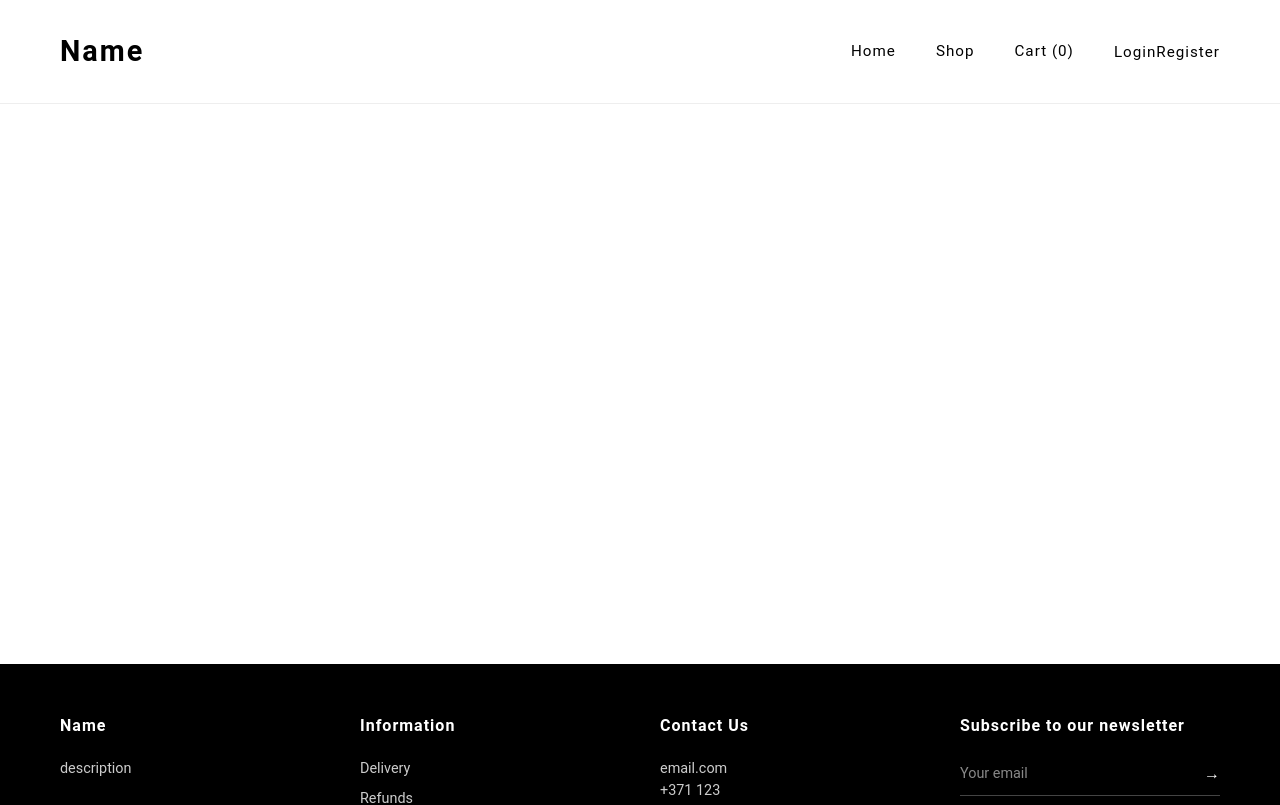
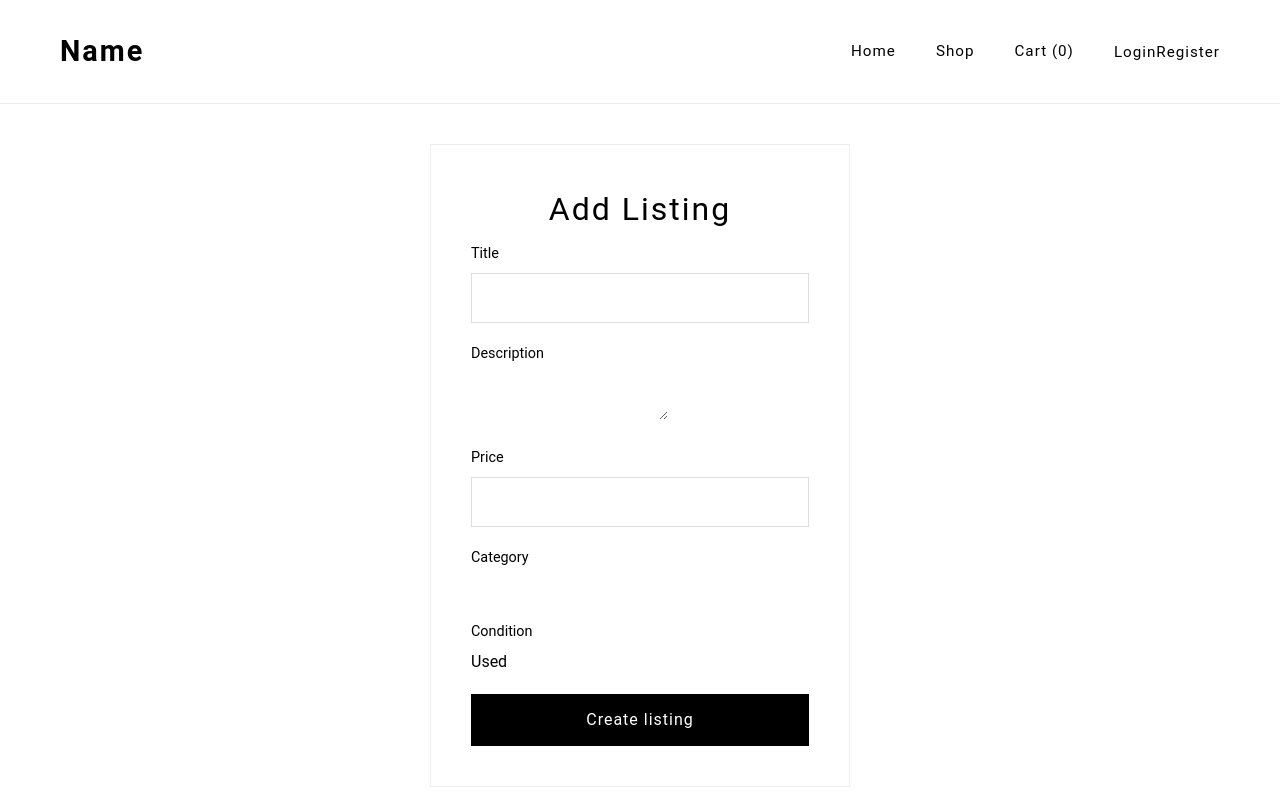
Before and after one commit to 23DP1DZaic/ApgerbjuVeikalsExam, a Vue app in the folder Frontend/ApgerbjuVeikalsExam/: page /create-listing in a window 1280 px wide. Shown: the top 805 px of the page. Built offline with nearby package versions, Linux system fonts and the light colour scheme.

Commit message:
Create listing

```diff
--- a/Frontend/ApgerbjuVeikalsExam/src/App.vue
+++ b/Frontend/ApgerbjuVeikalsExam/src/App.vue
@@ -8,6 +8,7 @@
           <router-link to="/">Name</router-link>
         </div>
         <nav class="main-nav">
+          <router-link v-if="user" to="/create-listing">Add listing</router-link>
           <router-link to="/">Home</router-link>
           <router-link to="/shop">Shop</router-link>
           <router-link to="/cart">Cart ({{ cartCount }})</router-link>
--- a/Frontend/ApgerbjuVeikalsExam/src/router/index.ts
+++ b/Frontend/ApgerbjuVeikalsExam/src/router/index.ts
@@ -3,6 +3,7 @@ import HomeView from '../views/HomeView.vue'
 import ShopView from '../views/ShopView.vue'
 import RegisterView from '../views/RegisterView.vue'
 import LoginView from '../views/LoginView.vue'
+import CreateListingView from '../views/CreateListingView.vue'
 
 const routes: RouteRecordRaw[] = [
   { path: '/', name: 'home', component: HomeView },
@@ -32,6 +33,11 @@ const router = createRouter({
       name: 'login',
       component: LoginView,
     },
+    {
+      path: '/create-listing',
+      name: 'create-listing',
+      component: CreateListingView,
+    },
   ],
 })
 export default router
--- /dev/null
+++ b/Frontend/ApgerbjuVeikalsExam/src/views/CreateListingView.vue
@@ -0,0 +1,104 @@
+<template>
+  <div class="auth-page">
+    <div class="auth-card">
+      <h1>Add Listing</h1>
+
+      <form @submit.prevent="createListing">
+        <div class="form-group">
+          <label>Title</label>
+          <input v-model="form.title" required>
+        </div>
+
+        <div class="form-group">
+          <label>Description</label>
+          <textarea v-model="form.description"></textarea>
+        </div>
+
+        <div class="form-group">
+          <label>Price</label>
+          <input v-model="form.price" type="number" required>
+        </div>
+
+        <div class="form-group">
+          <label>Category</label>
+          <select v-model="form.category" required>
+            <option value="Tshirt">Tshirt</option>
+            <option value="Jeans">Jeans</option>
+            <option value="Hoodie">Hoodie</option>
+            <option value="Jacket">Jacket</option>
+            <option value="Shirt">Shirt</option>
+          </select>
+        </div>
+
+        <div class="form-group">
+          <label>Condition</label>
+          <select v-model="form.condition" required>
+            <option value="new">New</option>
+            <option value="used">Used</option>
+          </select>
+        </div>
+
+        <button class="auth-button">Create listing</button>
+
+        <p v-if="message" class="success">{{ message }}</p>
+        <p v-if="error" class="error">{{ error }}</p>
+      </form>
+    </div>
+  </div>
+</template>
+
+<script setup lang="ts">
+import { reactive, ref } from 'vue'
+import { useRouter } from 'vue-router'
+
+const router = useRouter()
+
+const message = ref('')
+const error = ref('')
+
+const savedUser = localStorage.getItem('user')
+const user = savedUser ? JSON.parse(savedUser) : null
+
+const form = reactive({
+  title: '',
+  description: '',
+  price: '',
+  category: '',
+  brand: '',
+  color: '',
+  size: '',
+  condition: 'used',
+})
+
+const createListing = async () => {
+  message.value = ''
+  error.value = ''
+
+  if (!user) {
+    error.value = 'You need to login first'
+    router.push('/login')
+    return
+  }
+
+  const response = await fetch('http://127.0.0.1:8000/api/listings', {
+    method: 'POST',
+    headers: {
+      'Content-Type': 'application/json',
+    },
+    body: JSON.stringify({
+      ...form,
+      user_id: user.id,
+    }),
+  })
+
+  const data = await response.json()
+
+  if (!response.ok) {
+    error.value = data.message || 'Failed to create listing'
+    return
+  }
+
+  message.value = 'Listing created successfully'
+  router.push('/shop')
+}
+</script>
```
Also changed, not shown: 2 other files (tests, documents, lock files or other folders).
